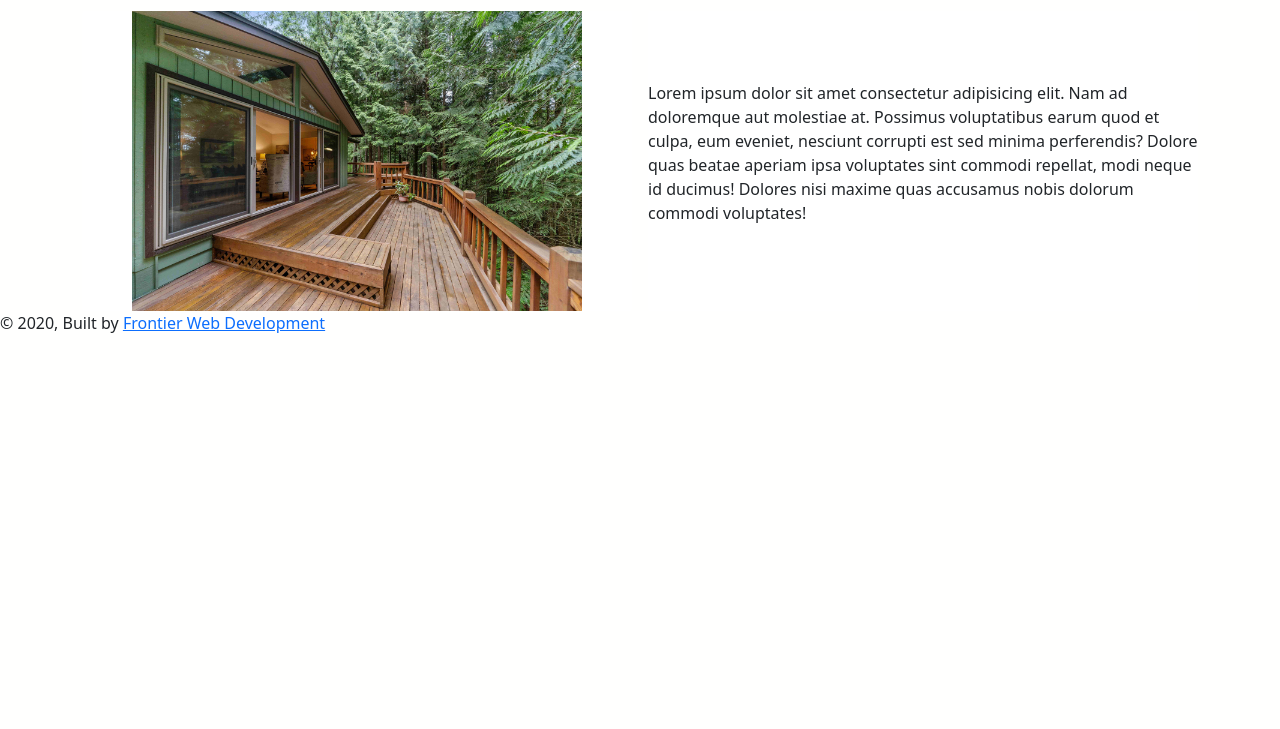
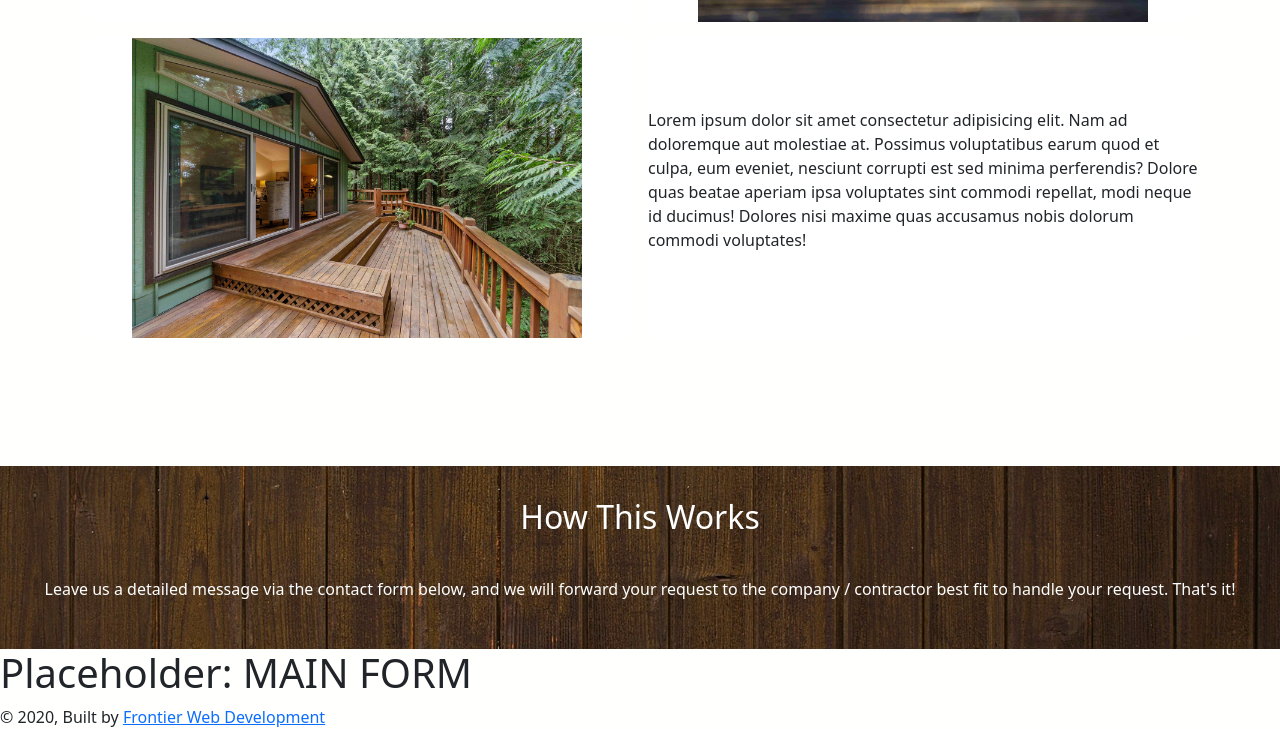
Before and after one commit to mjcapecci/frontier-starter, a Gatsby site: page / in a window 1280 px wide. Shown: the part 1960-2689 px from the top of the page. Before the commit the page ends 2295 px from the top, so only its background shows below. Built offline with nearby package versions, Linux system fonts and the light colour scheme; Gatsby itself is replaced by a stand-in of ours.

Commit message:
builds further upon existing pages, updates background iomage functionality to be reusable across any component

```diff
--- /dev/null
+++ b/src/components/Contact/comps/MainForm.js
@@ -0,0 +1,9 @@
+import React from 'react'
+
+const MainForm = () => {
+  return (
+    <h1>Placeholder: MAIN FORM</h1>
+  )
+}
+
+export default MainForm
--- /dev/null
+++ b/src/components/Contact/index.js
@@ -0,0 +1 @@
+export {default as MainForm} from './comps/MainForm'
--- a/src/components/Hero/HeroMain.js
+++ b/src/components/Hero/HeroMain.js
@@ -1,7 +1,6 @@
 import React from "react"
 import { graphql, useStaticQuery } from "gatsby"
-import styled from "styled-components"
-import BackgroundImage from "gatsby-background-image"
+import {Bg} from '../../utils/backgroundImage'
 import Logo from "../ImagesPreload/logo"
 import useWindowSize from "../../utils/useWindowSize"
 
@@ -35,7 +34,7 @@ const HeroMain = () => {
   const bgImage = bgImageQuery.file.childImageSharp.fluid
 
   return (
-    <StyledBackgroundImage
+    <Bg
       Tag="section"
       className="hero"
       fluid={bgImage}
@@ -47,19 +46,8 @@ const HeroMain = () => {
           <Logo width={breakPoint()} />
         </div>
       </div>
-    </StyledBackgroundImage>
+    </Bg>
   )
 }
 
-const StyledBackgroundImage = styled(BackgroundImage)`
-  width: 100%;
-  background-repeat: no-repeat;
-  background-size: cover;
-  background-position: fixed;
-  &::before,
-  &::after {
-    filter: brightness(0.62);
-  }
-`
-
 export default HeroMain
--- /dev/null
+++ b/src/components/IndexSections/comps/HowTo.js
@@ -0,0 +1,35 @@
+import React from 'react'
+import {useStaticQuery} from 'gatsby'
+import {Bg} from '../../../utils/backgroundImage'
+import {slideRight1} from '../../../utils/animations'
+
+const HowTo = () => {
+
+  const bgImageQuery = useStaticQuery(graphql`
+  query howToBg {
+    file(relativePath: { eq: "bg.jpg" }) {
+      childImageSharp {
+        fluid(maxWidth: 1920, quality: 100) {
+          ...GatsbyImageSharpFluid_withWebp
+        }
+      }
+    }
+  }
+`)
+  const bgImage = bgImageQuery.file.childImageSharp.fluid
+
+  return (
+    <Bg
+      fluid={bgImage}
+      preserveStackingContext={false}
+      backgroundColor={`#111111`}
+    >
+      <div className="how-to" {...slideRight1}>
+        <h2>How This Works</h2>
+        <p>Leave us a detailed message via the contact form below, and we will forward your request to the company / contractor best fit to handle your request. That's it!</p>
+      </div>
+    </Bg>
+  )
+}
+
+export default HowTo
--- /dev/null
+++ b/src/components/IndexSections/comps/Mission.js
@@ -0,0 +1,9 @@
+import React from 'react'
+
+const Mission = () => {
+  return (
+    <p className="mission"><strong>"Our mission is to connect the people of the NWI Region with the best decking contractors for the job at hand."</strong></p>
+  )
+}
+
+export default Mission
--- a/src/components/IndexSections/index.js
+++ b/src/components/IndexSections/index.js
@@ -1,3 +1,5 @@
+export { default as Mission } from "./comps/Mission"
 export { default as UnderHero } from "./comps/UnderHero"
 export { default as Cards } from "./comps/Cards"
 export { default as About } from "./comps/About"
+export { default as HowTo } from "./comps/HowTo"
--- a/src/pages/index.js
+++ b/src/pages/index.js
@@ -1,15 +1,19 @@
 import React from "react"
 import Layout from "../components/Default/Layout"
 import Hero from "../components/Hero/HeroMain"
-import { UnderHero, Cards, About } from "../components/IndexSections/index"
+import { Mission, UnderHero, Cards, About, HowTo } from "../components/IndexSections/index"
+import {MainForm} from '../components/Contact/index'
 
 const IndexPage = () => {
   return (
     <Layout page={"Home"}>
       <Hero />
+      <Mission />
       <UnderHero />
       <Cards />
       <About />
+      <HowTo />
+      <MainForm />
     </Layout>
   )
 }
--- a/src/styles/_bottomBody.scss
+++ b/src/styles/_bottomBody.scss
@@ -6,3 +6,18 @@
   border: none;
   @include f-center;
 }
+
+.how-to {
+  background: rgba(0, 0, 0, 0.2);
+  margin-top: 8rem;
+  @include f-center;
+  color: white;
+
+  h2 {
+    padding: 2rem;
+  }
+
+  p {
+    padding-bottom: 2rem;
+  }
+}
--- a/src/styles/_topBody.scss
+++ b/src/styles/_topBody.scss
@@ -1,3 +1,10 @@
+.mission {
+  margin-top: 4rem;
+  margin-bottom: -4rem;
+  text-align: center;
+  font-size: 18px;
+}
+
 .under-hero {
   height: auto;
   padding: 8rem 0 5rem 0;
--- a/src/utils/animations.js
+++ b/src/utils/animations.js
@@ -13,6 +13,11 @@ export const slideUp3 = {
   'data-sal-delay': '600'
 }
 
+export const slideRight1 = {
+  'data-sal': 'slide-right',
+  'data-sal-delay': '200'
+}
+
 export const flipLeft1 = {
   'data-sal': 'flip-left',
   'data-sal-delay': '200'
--- /dev/null
+++ b/src/utils/backgroundImage.js
@@ -0,0 +1,13 @@
+import BackgroundImage from "gatsby-background-image"
+import styled from 'styled-components';
+
+export const Bg = styled(BackgroundImage)`
+  width: 100%;
+  background-repeat: no-repeat;
+  background-size: cover;
+  background-position: fixed;
+  &::before,
+  &::after {
+    filter: brightness(0.62);
+  }
+`
```
